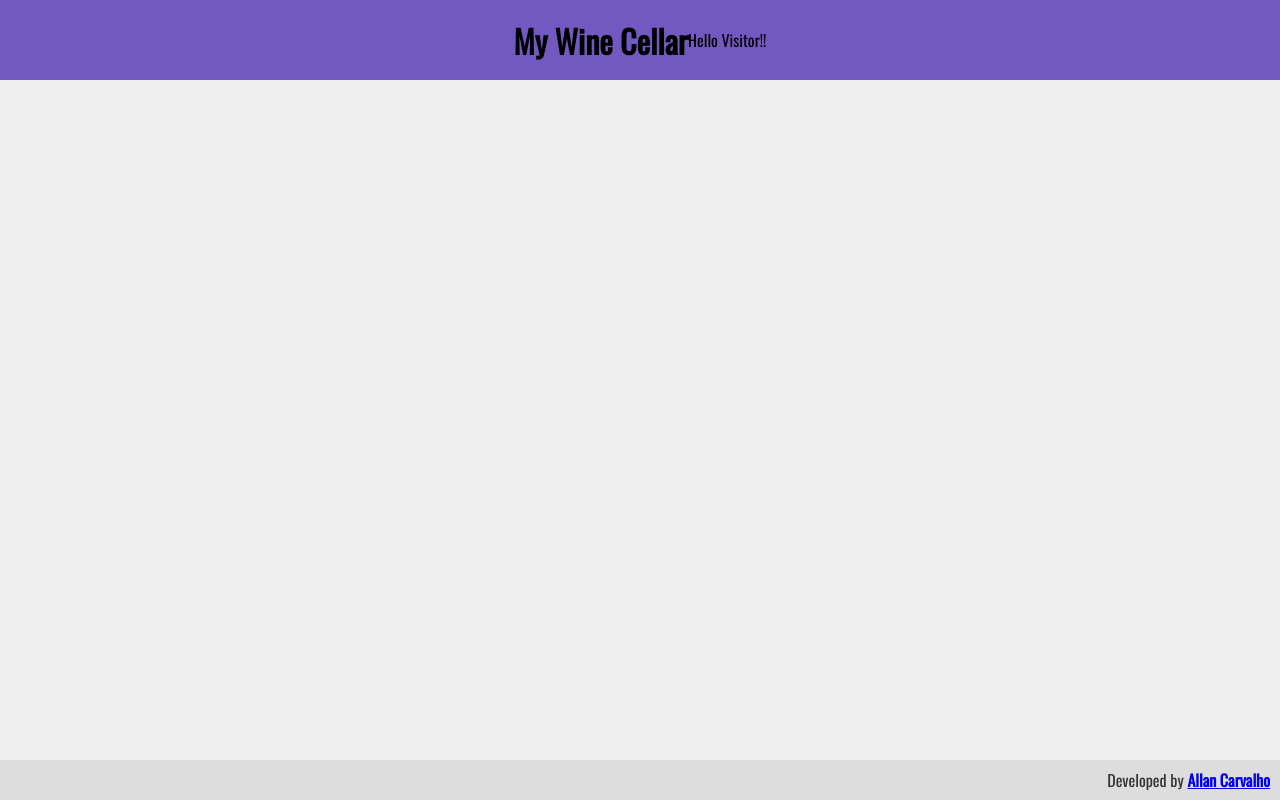
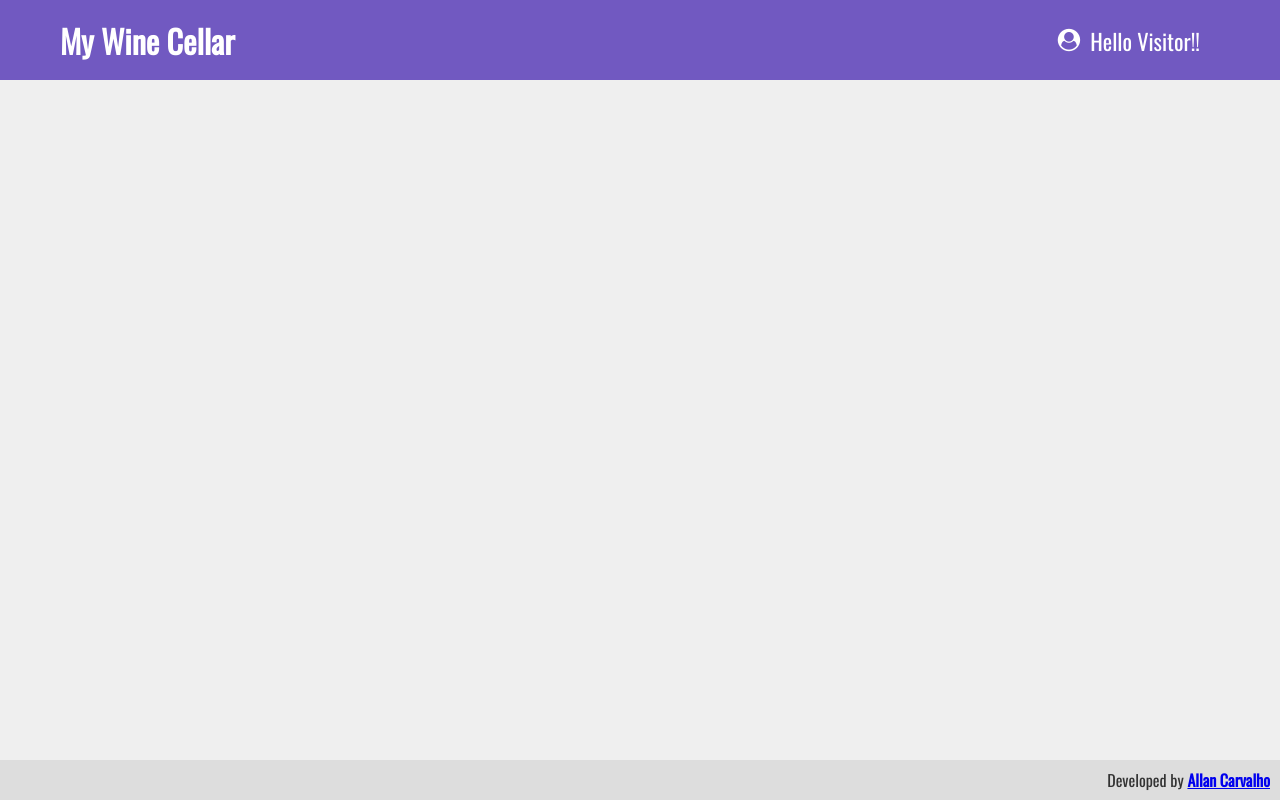
Before and after one commit to allandcarv/wine-cellar-ui, a Vue app: page / in a window 1280 px wide. Built offline with nearby package versions, Linux system fonts and the light colour scheme.

Commit message:
Header Component

```diff
--- a/package.json
+++ b/package.json
@@ -9,6 +9,7 @@
   },
   "dependencies": {
     "core-js": "^2.6.5",
+    "font-awesome": "^4.7.0",
     "vue": "^2.6.10"
   },
   "devDependencies": {
--- a/src/components/template/Header.vue
+++ b/src/components/template/Header.vue
@@ -1,7 +1,10 @@
 <template>
   <header class="header">
-    <h1>My Wine Cellar</h1>
-    <span>Hello Visitor!!</span>
+    <h1 class="header__title">My Wine Cellar</h1>
+    <div class="header__user">
+      <i class="fa fa-user-circle" />
+      <span>Hello Visitor!!</span>
+    </div>
   </header>
 </template>
 
@@ -15,9 +18,30 @@ export default {
 .header {
   grid-area: header;
   background-color: #7159c1;
+  padding: 0 60px;
 
   display: flex;
-  justify-content: center;
+  justify-content: space-between;
   align-items: center;
+
+  color: #fff;
+}
+
+.header .header__user {
+  height: 100%;
+  padding: 0 20px;
+
+  display: flex;
+  align-items: center;
+
+  font-size: 1.4rem;
+}
+
+.header .header__user:hover {
+  background-color: rgba(0, 0, 0, 0.2);
+}
+
+.header__user i {
+  margin-right: 10px;
 }
 </style>
--- a/src/main.js
+++ b/src/main.js
@@ -1,8 +1,10 @@
-import Vue from 'vue'
-import App from './App.vue'
+import Vue from "vue";
+import "font-awesome/css/font-awesome.css";
 
-Vue.config.productionTip = false
+import App from "./App.vue";
+
+Vue.config.productionTip = false;
 
 new Vue({
-  render: h => h(App),
-}).$mount('#app')
+  render: h => h(App)
+}).$mount("#app");
```
Also changed, not shown: 1 other file (tests, documents, lock files or other folders).
